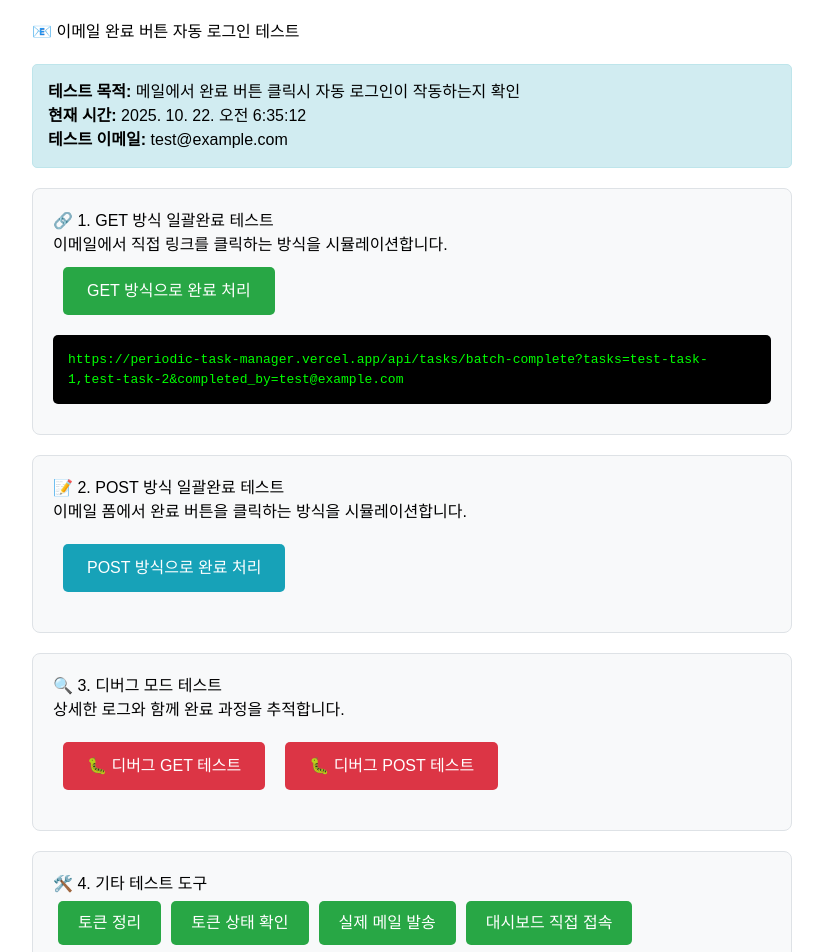
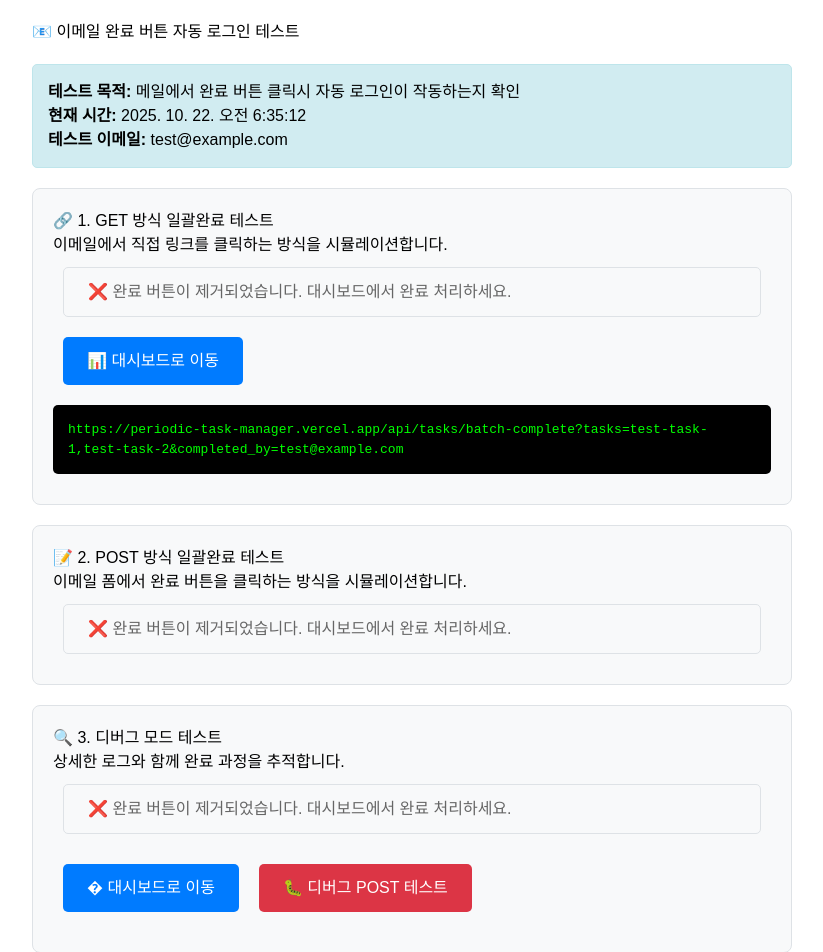
Before and after one commit to dadae5th/periodic-task-manager, a Next.js app: page /test-email-completion in a window 1280 px wide. Shown: the top 952 px of the page, without its empty margins (228-1051 px from the left). Built offline with nearby package versions, Linux system fonts and the light colour scheme.

Commit message:
모든 파일에서 완료 버튼 철저 제거 - 테스트 파일까지 포함

```diff
--- a/lib/email-friendly-template.ts
+++ b/lib/email-friendly-template.ts
@@ -97,7 +97,7 @@ export function generateEmailFriendlyTemplate(tasks: Task[], overdueTasks: Task[
                     <h3>⚡ 오늘 업무 처리</h3>
                     <p>오늘 해야할 업무들을 처리하려면 대시보드에서 확인하고 완료하세요.</p>
                     <a href="${appUrl}/dashboard?filter=today"
-                       class="btn btn-batch">✅ 오늘 업무 확인하기</a>
+                       class="btn btn-batch">📊 대시보드에서 업무 관리하기</a>
                 </div>
 
                 <!-- 개별 완료 섹션 -->
--- a/pages/api/test-create-task.ts
+++ b/pages/api/test-create-task.ts
@@ -31,15 +31,13 @@ export default async function handler(req: NextApiRequest, res: NextApiResponse)
       return res.status(500).json({ error: '업무 생성 실패', details: error })
     }
 
-    // 완료 URL 생성
     const appUrl = process.env.NEXT_PUBLIC_APP_URL || 'http://localhost:3000'
-    const completeUrl = `${appUrl}/api/tasks/${task.id}/complete?auto_login=true&completed_by=${encodeURIComponent(task.assignee)}`
 
     return res.status(200).json({
       success: true,
       task,
-      completeUrl,
-      message: '테스트 업무가 생성되었습니다. 완료 URL을 클릭해서 테스트하세요.'
+      dashboardUrl: `${appUrl}/dashboard?message=${encodeURIComponent('테스트 업무가 생성되었습니다. 대시보드에서 완료 처리하세요.')}&highlight=${task.id}`,
+      message: '테스트 업무가 생성되었습니다. 대시보드에서 완료 처리하세요.'
     })
   } catch (error) {
     console.error('테스트 API 오류:', error)
--- a/pages/api/test/email-completion-test.ts
+++ b/pages/api/test/email-completion-test.ts
@@ -48,7 +48,10 @@ export default async function handler(
     <div class="test-section">
         <h3>🔗 1. GET 방식 일괄완료 테스트</h3>
         <p>이메일에서 직접 링크를 클릭하는 방식을 시뮬레이션합니다.</p>
-        <a href="${batchCompleteUrl}" class="btn">GET 방식으로 완료 처리</a>
+        <p style="background: #f8f9fa; padding: 10px; border-radius: 4px; color: #666;">
+            ❌ 완료 버튼이 제거되었습니다. 대시보드에서 완료 처리하세요.
+        </p>
+        <a href="${appUrl}/dashboard" class="btn" style="background: #007bff;">📊 대시보드로 이동</a>
         <div class="log">
 ${batchCompleteUrl}
         </div>
@@ -61,7 +64,9 @@ ${batchCompleteUrl}
             <input type="hidden" name="completed_by" value="${testEmail}" />
             <input type="hidden" name="task_ids" value="test-task-1" />
             <input type="hidden" name="task_ids" value="test-task-2" />
-            <button type="submit" class="btn btn-batch">POST 방식으로 완료 처리</button>
+            <p style="background: #f8f9fa; padding: 10px; border-radius: 4px; color: #666;">
+                ❌ 완료 버튼이 제거되었습니다. 대시보드에서 완료 처리하세요.
+            </p>
         </form>
     </div>
 
@@ -87,7 +92,10 @@ ${batchCompleteUrl}
     <div class="test-section">
         <h3>� 4. 디버그 모드 테스트</h3>
         <p>상세한 로그와 함께 완료 과정을 추적합니다.</p>
-        <a href="${appUrl}/api/test/batch-complete-debug?tasks=${testTaskIds.join(',')}&completed_by=${testEmail}" class="btn" style="background: #dc3545;">🐛 디버그 GET 테스트</a>
+        <p style="background: #f8f9fa; padding: 10px; border-radius: 4px; color: #666;">
+            ❌ 완료 버튼이 제거되었습니다. 대시보드에서 완료 처리하세요.
+        </p>
+        <a href="${appUrl}/dashboard" class="btn" style="background: #007bff;">� 대시보드로 이동</a>
 
         <form method="post" action="${appUrl}/api/test/batch-complete-debug" style="margin: 10px 0; display: inline-block;">
             <input type="hidden" name="completed_by" value="${testEmail}" />
--- a/pages/test-email-completion.tsx
+++ b/pages/test-email-completion.tsx
@@ -23,20 +23,31 @@ export default function EmailCompletionTest() {
         <div style={{ background: '#f8f9fa', padding: '20px', margin: '20px 0', borderRadius: '8px', border: '1px solid #dee2e6' }}>
           <h3>🔗 1. GET 방식 일괄완료 테스트</h3>
           <p>이메일에서 직접 링크를 클릭하는 방식을 시뮬레이션합니다.</p>
+          <div style={{
+              padding: '12px 24px',
+              margin: '10px',
+              background: '#f8f9fa',
+              color: '#666',
+              border: '1px solid #dee2e6',
+              borderRadius: '5px',
+              fontSize: '16px'
+            }}>
+            ❌ 완료 버튼이 제거되었습니다. 대시보드에서 완료 처리하세요.
+          </div>
           <a
-            href={`${appUrl}/api/tasks/batch-complete?tasks=${testTaskIds.join(',')}&completed_by=${testEmail}`}
+            href={`${appUrl}/dashboard`}
             style={{
               display: 'inline-block',
               padding: '12px 24px',
               margin: '10px',
-              background: '#28a745',
+              background: '#007bff',
               color: 'white',
               textDecoration: 'none',
               borderRadius: '5px',
               fontSize: '16px'
             }}
           >
-            GET 방식으로 완료 처리
+            📊 대시보드로 이동
           </a>
           <div style={{ background: '#000', color: '#0f0', padding: '15px', borderRadius: '5px', fontFamily: 'monospace', margin: '10px 0' }}>
             {`${appUrl}/api/tasks/batch-complete?tasks=${testTaskIds.join(',')}&completed_by=${testEmail}`}
@@ -50,41 +61,48 @@ export default function EmailCompletionTest() {
             <input type="hidden" name="completed_by" value={testEmail} />
             <input type="hidden" name="task_ids" value="test-task-1" />
             <input type="hidden" name="task_ids" value="test-task-2" />
-            <button
-              type="submit"
-              style={{
+            <div style={{
                 padding: '12px 24px',
                 margin: '10px',
-                background: '#17a2b8',
-                color: 'white',
-                border: 'none',
+                background: '#f8f9fa',
+                color: '#666',
+                border: '1px solid #dee2e6',
                 borderRadius: '5px',
-                fontSize: '16px',
-                cursor: 'pointer'
-              }}
-            >
-              POST 방식으로 완료 처리
-            </button>
+                fontSize: '16px'
+              }}>
+              ❌ 완료 버튼이 제거되었습니다. 대시보드에서 완료 처리하세요.
+            </div>
           </form>
         </div>
 
         <div style={{ background: '#f8f9fa', padding: '20px', margin: '20px 0', borderRadius: '8px', border: '1px solid #dee2e6' }}>
           <h3>🔍 3. 디버그 모드 테스트</h3>
           <p>상세한 로그와 함께 완료 과정을 추적합니다.</p>
+          <div style={{
+              padding: '12px 24px',
+              margin: '10px',
+              background: '#f8f9fa',
+              color: '#666',
+              border: '1px solid #dee2e6',
+              borderRadius: '5px',
+              fontSize: '16px'
+            }}>
+            ❌ 완료 버튼이 제거되었습니다. 대시보드에서 완료 처리하세요.
+          </div>
           <a
-            href={`${appUrl}/api/test/batch-complete-debug?tasks=${testTaskIds.join(',')}&completed_by=${testEmail}`}
+            href={`${appUrl}/dashboard`}
             style={{
               display: 'inline-block',
               padding: '12px 24px',
               margin: '10px',
-              background: '#dc3545',
+              background: '#007bff',
               color: 'white',
               textDecoration: 'none',
               borderRadius: '5px',
               fontSize: '16px'
             }}
           >
-            🐛 디버그 GET 테스트
+            � 대시보드로 이동
           </a>
 
           <form method="post" action={`${appUrl}/api/test/batch-complete-debug`} style={{ margin: '10px 0', display: 'inline-block' }}>
```
